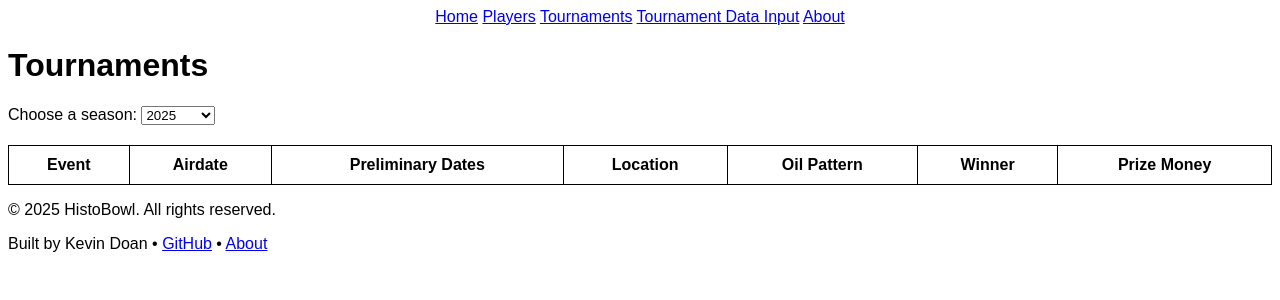
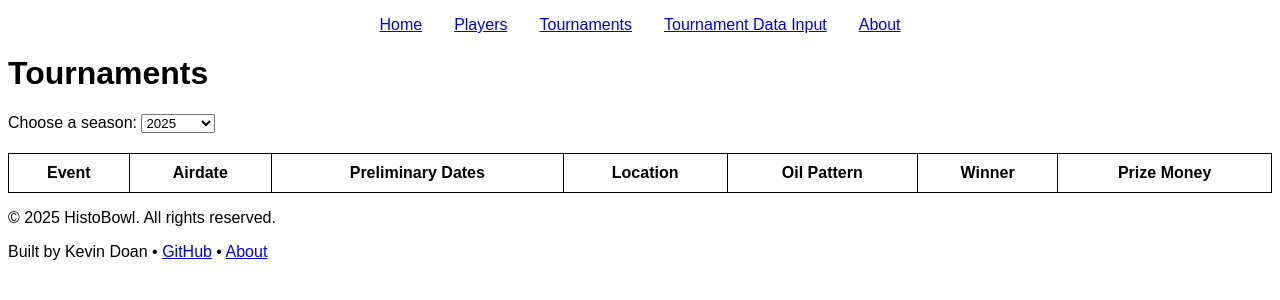
Before and after one commit to TheDoanator/HistoBowl, a Flask app: page /tournaments in a window 1280 px wide. Shown: the top 300 px of the page. Run offline with Flask 3, Linux system fonts and the light colour scheme; data that the repository does not hold is empty; some web fonts are replaced.

Commit message:
Favicon added and page titles modified; tournament data input page fixed

```diff
--- a/static/style.css
+++ b/static/style.css
@@ -44,11 +44,10 @@ form {
 }
 
 nav {
-  text-align: center;
-}
-
-a {
-
+  display: flex;
+  justify-content: center;
+  gap: 2rem;
+  margin-top: 1rem;
 }
 
 .stepladder-grid {
--- a/templates/about.html
+++ b/templates/about.html
@@ -1,6 +1,6 @@
 {% extends "base.html" %}
 
-{% block title %}About{% endblock %}
+{% block title %}About | HistoBowl{% endblock %}
 
 {% block content %}
     <h1>About</h1>
--- a/templates/base.html
+++ b/templates/base.html
@@ -6,6 +6,7 @@
     <meta name="viewport" content="width=device-width, initial-scale=1.0">
     <title>{% block title %}{% endblock %}</title>
     <link rel="stylesheet" href="{{ url_for('static', filename='style.css') }}">
+    <link rel="icon" type="image/x-icon" href="{{ url_for('static', filename='favicon.ico') }}">
 </head>
 
 <body>
--- a/templates/index.html
+++ b/templates/index.html
@@ -1,6 +1,6 @@
 {% extends "base.html" %}
 
-{% block title %}About{% endblock %}
+{% block title %}Welcome to HistoBowl!{% endblock %}
 
 {% block content %}
     <h1>Welcome to HistoBowl!</h1>
--- a/templates/players.html
+++ b/templates/players.html
@@ -1,6 +1,6 @@
 {% extends "base.html" %}
 
-{% block title %}About{% endblock %}
+{% block title %}Players | HistoBowl{% endblock %}
 
 {% block content %}
     <h1>Players</h1>
--- a/templates/tournament_details.html
+++ b/templates/tournament_details.html
@@ -1,6 +1,6 @@
 {% extends "base.html" %}
 
-{% block title %}About{% endblock %}
+{% block title %}{{ tournament[8] }} {{ tournament[1] }} - Tournament Details | HistoBowl{% endblock %}
 
 {% block content %}
 <h1>{{ tournament[8] }} {{ tournament[1] }}</h1>
--- a/templates/tournament_input.html
+++ b/templates/tournament_input.html
@@ -1,6 +1,7 @@
 {% extends "base.html" %}
 
-{% block title %}About{% endblock %}
+{% block title %}Tournament Data Input Page | HistoBowl{% endblock %}
 
 {% block content %}
 <h1>Tournament Data Input Page</h1>
+{% endblock %}
--- a/templates/tournaments.html
+++ b/templates/tournaments.html
@@ -1,6 +1,6 @@
 {% extends "base.html" %}
 
-{% block title %}About{% endblock %}
+{% block title %}Tournaments | HistoBowl{% endblock %}
 
 {% block content %}
     <h1>Tournaments</h1>
```
Also changed, not shown: static/favicon.ico (added).
